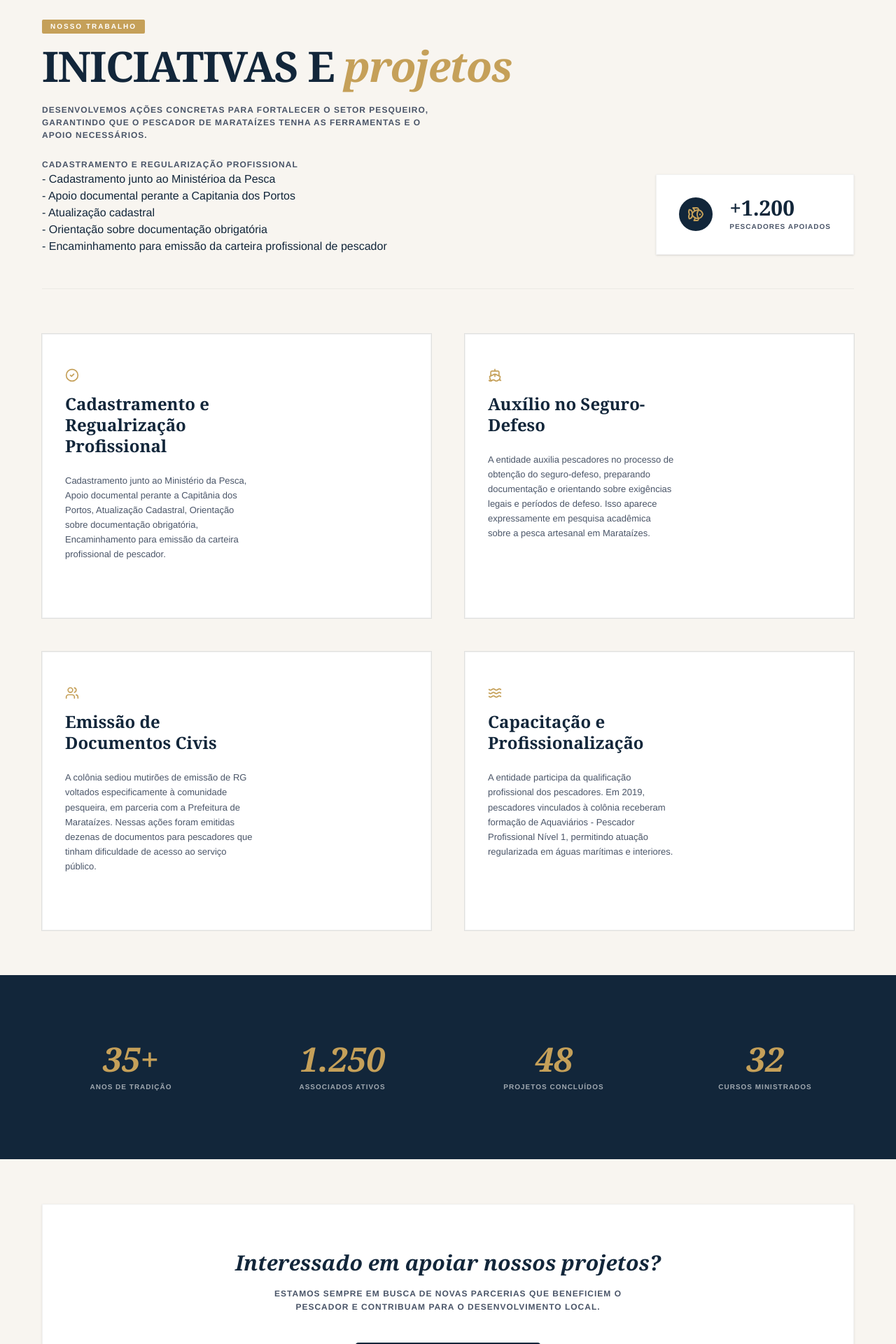
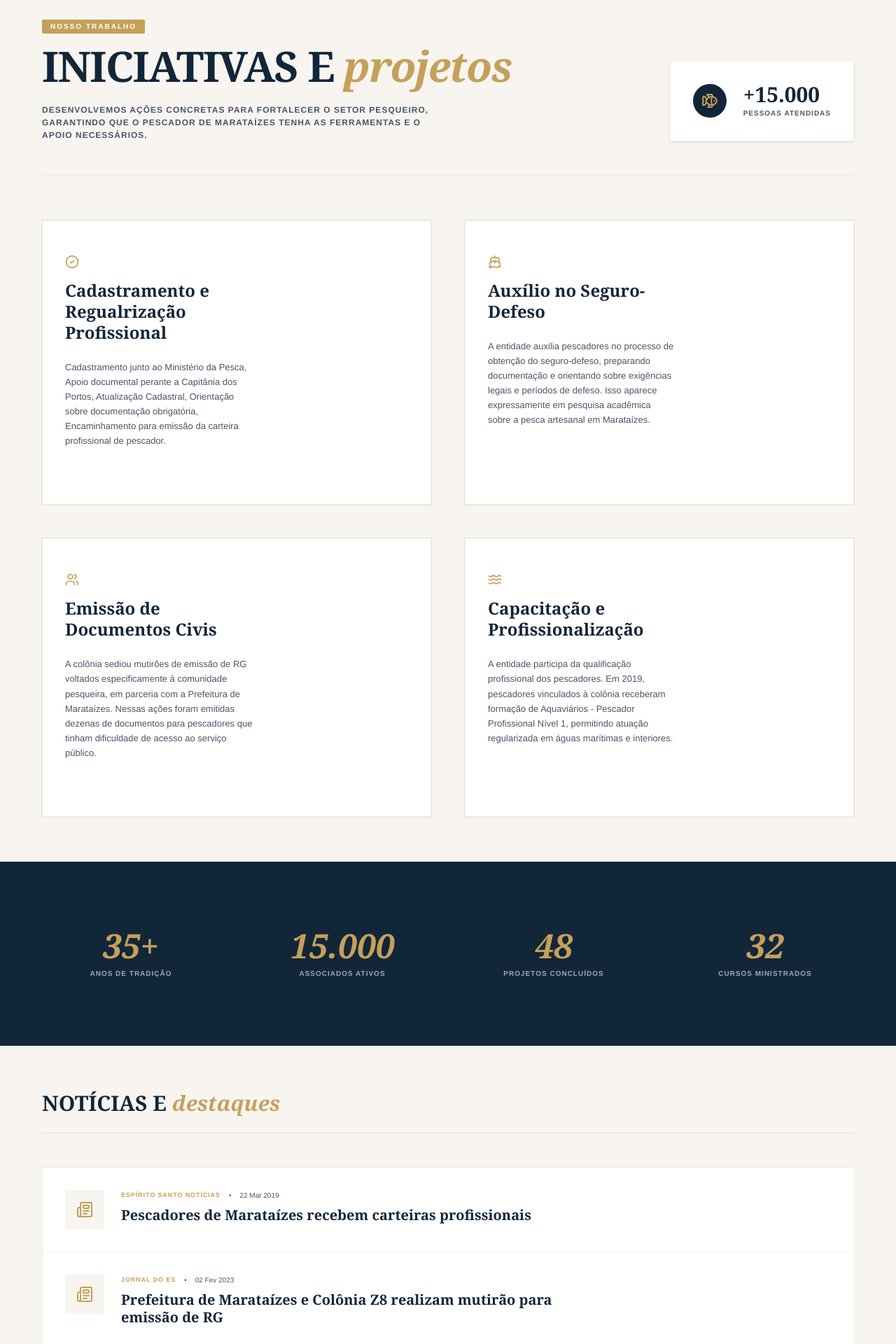
Before and after one commit to danielbrito1987/ColoniaZ8, a React (Vite) app: page /projetos in a window 1280 px wide. Shown: the part 140-2060 px from the top of the page at 70% size. Built offline with nearby package versions, Linux system fonts and the light colour scheme.

Commit message:
feat: ajustes na página de projetos.

```diff
--- a/src/pages/Contact.tsx
+++ b/src/pages/Contact.tsx
@@ -41,7 +41,7 @@ export default function Contact() {
                 </div>
                 <div>
                   <div className="text-[9px] font-bold uppercase tracking-widest opacity-60 mb-1">Telefone</div>
-                  <div className="text-lg font-serif italic">(28) 3532-0000</div>
+                  <div className="text-lg font-serif italic">(28) 99972-4553</div>
                 </div>
               </div>
               <div className="flex items-start gap-4">
@@ -50,7 +50,7 @@ export default function Contact() {
                 </div>
                 <div>
                   <div className="text-[9px] font-bold uppercase tracking-widest opacity-60 mb-1">E-mail</div>
-                  <div className="text-lg font-serif italic lowercase">contato@cpmz8.org.br</div>
+                  <div className="text-lg font-serif italic lowercase">contato@coloniademarataizesz8.com</div>
                 </div>
               </div>
               <div className="flex items-start gap-4">
@@ -143,7 +143,7 @@ export default function Contact() {
             <span className="text-sm italic">Sede CPMZ8 - Marataízes, Espírito Santo</span>
          </div>
          <iframe
-           src="https://www.google.com/maps/embed?pb=!1m18!1m12!1m3!1d14917.472718146313!2d-40.898628!3d-21.040183!2m3!1f0!2f0!3f0!3m2!1i1024!2i768!4f13.1!3m3!1m2!1s0xb93437f8f903f7%3A0xc6c76db31e6783d3!2sMarata%C3%ADzes%2C%20ES!5e0!3m2!1spt-BR!2sbr!4v1700000000000!5m2!1spt-BR!2sbr"
+           src="https://www.google.com/maps/embed?pb=!1m18!1m12!1m3!1d3724.6081414732475!2d-40.809624199999995!3d-21.008339300000003!2m3!1f0!2f0!3f0!3m2!1i1024!2i768!4f13.1!3m3!1m2!1s0xb93b8abf6f8779%3A0x3381a00c1f6701e7!2sCol%C3%B4nia%20de%20Pescadores%20Z8!5e0!3m2!1spt-BR!2sbr!4v1778760207455!5m2!1spt-BR!2sbr"
            width="100%"
            height="100%"
            style={{ border: 0 }}
--- a/src/pages/Projects.tsx
+++ b/src/pages/Projects.tsx
@@ -1,6 +1,6 @@
 import { Link } from "react-router-dom";
 import { motion } from "motion/react";
-import { CheckCircle2, Waves, Ship, Fish, Users, ChevronRight } from "lucide-react";
+import { CheckCircle2, Waves, Ship, Fish, Users, ChevronRight, ExternalLink, Newspaper } from "lucide-react";
 import { Badge } from "../../components/ui/badge";
 import { Card, CardContent, CardHeader, CardTitle } from "../../components/ui/card";
 import { Button } from "../../components/ui/button";
@@ -36,6 +36,21 @@ const projects = [
   }
 ];
 
+const news = [
+  {
+    title: "Pescadores de Marataízes recebem carteiras profissionais",
+    source: "Espírito Santo Notícias",
+    date: "22 Mar 2019",
+    url: "https://www.espiritosantonoticias.com.br/pescadores-de-marataizes-recebem-carteiras-profissionais"
+  },
+  {
+    title: "Prefeitura de Marataízes e Colônia Z8 realizam mutirão para emissão de RG",
+    source: "Jornal do ES",
+    date: "02 Fev 2023",
+    url: "https://jornaldoes.com.br/prefeitura-de-marataizes-e-colonia-z8-realizam-mutirao-para-emissao-de-rg/?utm_source=chatgpt.com"
+  },
+];
+
 export default function Projects() {
   return (
     <div className="flex flex-col gap-16 py-16">
@@ -50,25 +65,14 @@ export default function Projects() {
               Desenvolvemos ações concretas para fortalecer o setor pesqueiro,
               garantindo que o pescador de Marataízes tenha as ferramentas e o apoio necessários.
             </p>
-            <br />
-            <p className="max-w-xl text-[12px] font-bold uppercase tracking-[1px] text-[#4a5568]">
-              Cadastramento e regularização profissional
-            </p>
-            <ul>
-              <li>- Cadastramento junto ao Ministérioa da Pesca</li>
-              <li>- Apoio documental perante a Capitania dos Portos</li>
-              <li>- Atualização cadastral</li>
-              <li>- Orientação sobre documentação obrigatória</li>
-              <li>- Encaminhamento para emissão da carteira profissional de pescador</li>
-            </ul>
           </div>
           <div className="bg-white p-8 border border-black/5 flex items-center gap-6 shadow-sm">
             <div className="bg-[#12263a] p-3 rounded-full text-[#c5a059]">
               <Fish className="h-6 w-6" />
             </div>
             <div className="flex flex-col">
-              <span className="text-3xl font-serif font-bold text-[#12263a] leading-none">+1.200</span>
-              <span className="text-[10px] font-bold text-[#4a5568] uppercase tracking-widest mt-1">Pescadores Apoiados</span>
+              <span className="text-3xl font-serif font-bold text-[#12263a] leading-none">+15.000</span>
+              <span className="text-[10px] font-bold text-[#4a5568] uppercase tracking-widest mt-1">Pessoas Atendidas</span>
             </div>
           </div>
         </div>
@@ -123,7 +127,7 @@ export default function Projects() {
           <div className="grid gap-12 sm:grid-cols-2 lg:grid-cols-4 text-center">
             {[
               { label: "Anos de Tradição", value: "35+" },
-              { label: "Associados Ativos", value: "1.250" },
+              { label: "Associados Ativos", value: "15.000" },
               { label: "Projetos Concluídos", value: "48" },
               { label: "Cursos Ministrados", value: "32" }
             ].map((stat) => (
@@ -133,6 +137,50 @@ export default function Projects() {
               </div>
             ))}
           </div>
+        </div>
+      </section>
+
+      {/* News & Clipping Section */}
+      <section className="container mx-auto px-4 sm:px-6 lg:px-[60px]">
+        <div className="flex flex-col mb-12">
+          {/* <Badge className="bg-[#c5a059] text-white border-none rounded-[2px] mb-4 px-3 py-1 text-[10px] uppercase tracking-[2px] font-bold w-fit">Clipping</Badge> */}
+          <h2 className="text-3xl font-serif font-bold text-[#12263a] mb-2 uppercase">Notícias e <span className="text-[#c5a059] italic lowercase">Destaques</span></h2>
+          <div className="h-px bg-black/10 w-full mt-4" />
+        </div>
+
+        <div className="grid gap-0 border-l border-t border-black/5">
+          {news.map((item, index) => (
+            <motion.a
+              key={index}
+              href={item.url}
+              target="_blank"
+              rel="noopener noreferrer"
+              initial={{ opacity: 0, x: -10 }}
+              whileInView={{ opacity: 1, x: 0 }}
+              viewport={{ once: true }}
+              transition={{ delay: index * 0.1 }}
+              className="group flex flex-col md:flex-row md:items-center justify-between p-8 border-r border-b border-black/5 bg-white hover:bg-[#f8f5f0] transition-colors"
+            >
+              <div className="flex items-start gap-6 max-w-3xl">
+                <div className="bg-[#f8f5f0] p-4 group-hover:bg-[#12263a] transition-colors">
+                  <Newspaper className="h-6 w-6 text-[#c5a059]" />
+                </div>
+                <div>
+                  <div className="flex items-center gap-3 mb-2">
+                    <span className="text-[9px] font-bold uppercase tracking-widest text-[#c5a059]">{item.source}</span>
+                    <span className="text-[10px] text-[#4a5568]">•</span>
+                    <span className="text-[10px] text-[#4a5568] font-medium">{item.date}</span>
+                  </div>
+                  <h3 className="text-xl font-serif font-bold text-[#12263a] group-hover:text-[#c5a059] transition-colors leading-tight">
+                    {item.title}
+                  </h3>
+                </div>
+              </div>
+              <div className="mt-6 md:mt-0 flex items-center gap-2 text-[10px] font-bold uppercase tracking-widest text-[#12263a] opacity-0 group-hover:opacity-100 transition-opacity">
+                Ler matéria <ExternalLink className="h-3 w-3" />
+              </div>
+            </motion.a>
+          ))}
         </div>
       </section>
 
```
